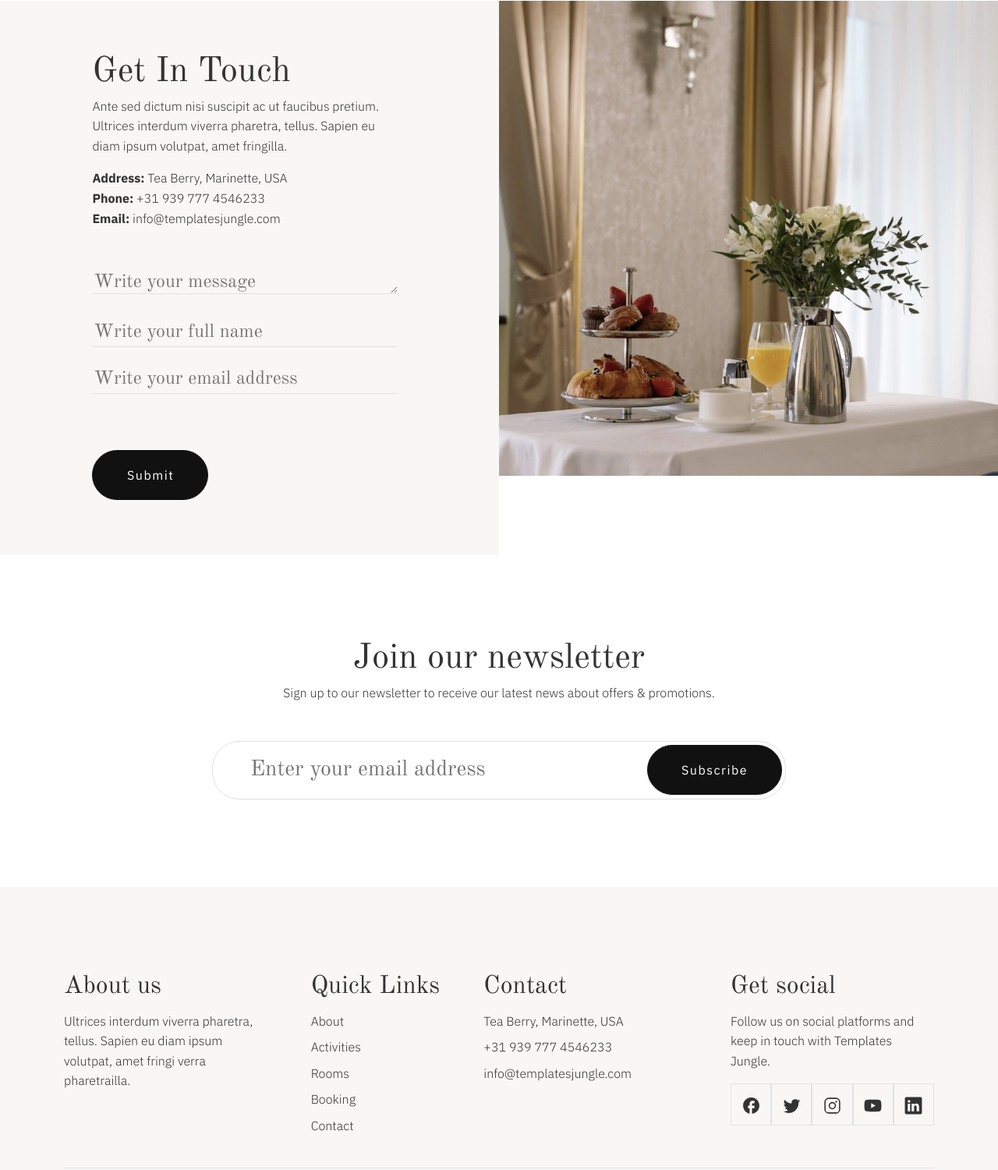
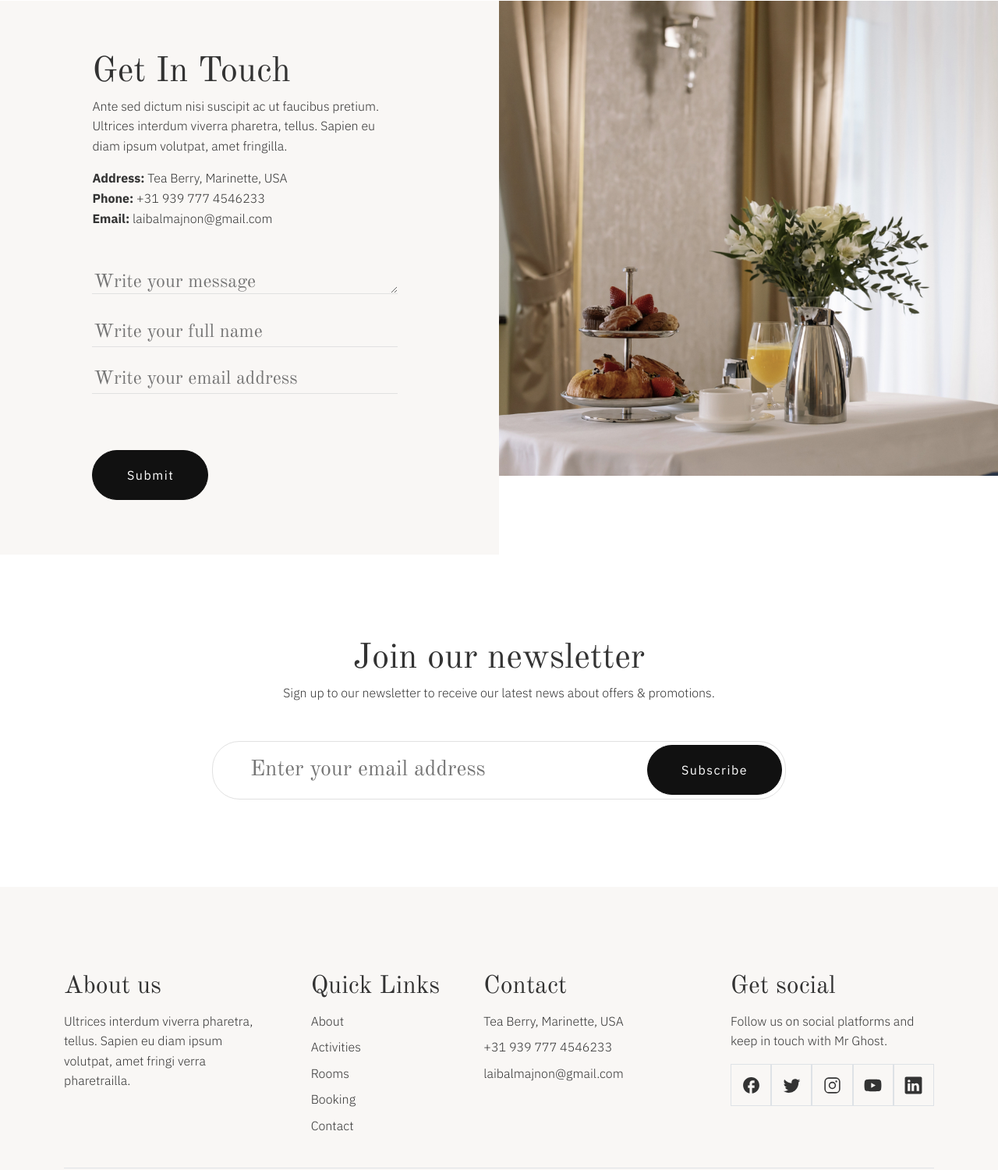
Before and after one commit to MrGhost999/villa, a plain HTML site: page index.html in a window 1280 px wide. Shown: the part 5295-6795 px from the top of the page at 78% size. Drawn offline with nearby package versions, Linux system fonts and the light colour scheme.

Commit message:
Update index.html

```diff
--- a/index.html
+++ b/index.html
@@ -722,7 +722,7 @@
                     <ul class="list-unstyled">
                         <li><strong>Address:</strong> Tea Berry, Marinette, USA</li>
                         <li><strong>Phone:</strong> +31 939 777 4546233 </li>
-                        <li><strong>Email:</strong> <a href="mailto:">info@templatesjungle.com</a></li>
+                        <li><strong>Email:</strong> <a href="mailto:">laibalmajnon@gmail.com</a></li>
                     </ul>
                     <form action="" class="contact-form my-5">
                         <textarea name="text" placeholder="Write your message" class="text-dark w-100 border-0 bg-transparent fs-4 mb-4"></textarea>
@@ -819,7 +819,7 @@
                             <li class="pb-2">+31 939 777 4546233
                             </li>
                             <li class="pb-2">
-                                <a href="mailto:">info@templatesjungle.com</a>
+                                <a href="mailto:">laibalmajnon@gmail.com</a>
                             </li>
                         </ul>
                     </div>
@@ -828,7 +828,7 @@
                 <div class="col-lg-3 col-md-6 col-sm-6 pb-3">
                     <div class="footer-menu">
                         <h5 class="widget-title pb-2 fw-semibold fs-2">Get social</h5>
-                        <p>Follow us on social platforms and keep in touch with <a href="https://templatesjungle.com/">Templates Jungle.</a></p>
+                        <p>Follow us on social platforms and keep in touch with <a href="https://mrgost999.github.io/Oussama/">Mr Ghost.</a></p>
                         <ul class="social-links list-unstyled d-flex mt-3">
                             <li class="border d-flex justify-content-center align-items-center mx-auto">
                                 <a href="#">
```
